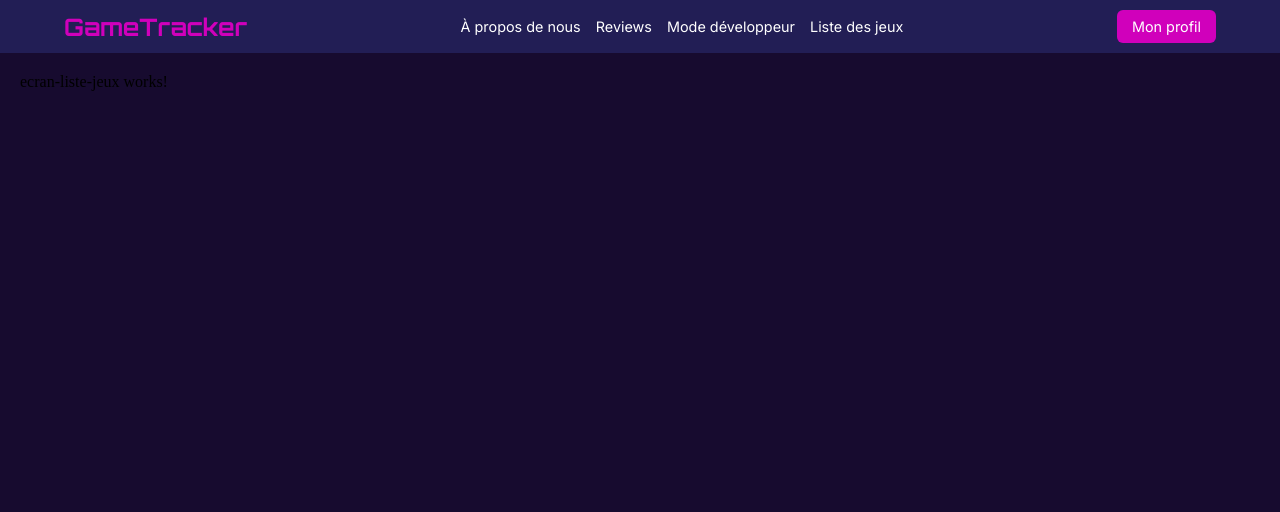
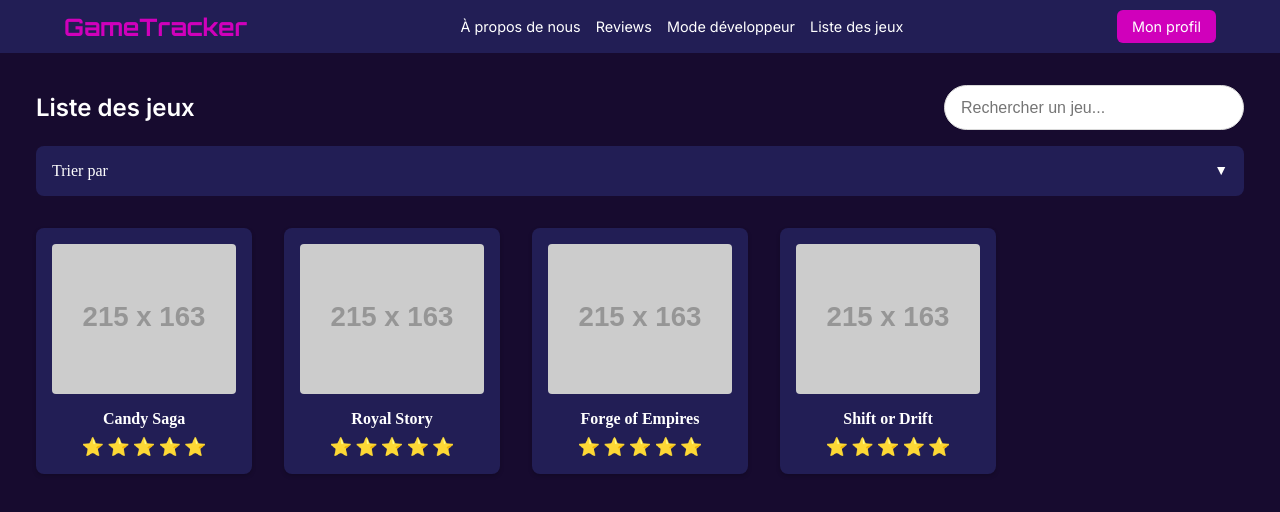
Before and after one commit to yoanlouvois/Front-End-GameTracker, an Angular app: page /ListeJeux in a window 1280 px wide. Shown: the top 512 px of the page. Built offline with nearby package versions, Linux system fonts and the light colour scheme.

Commit message:
Creation des components des pages principales

```diff
--- a/src/app/Components/layout/layout.component.scss
+++ b/src/app/Components/layout/layout.component.scss
@@ -1,13 +1,15 @@
 .container {
-  width: 100%;
-  height: 100vh;
+  width: 100%; /* Occupe toute la largeur de la fenêtre */
+  height: 100vh; /* La hauteur de toute la fenêtre visible */
   background: #170B2F;
-  overflow: hidden;
+  overflow: hidden; /* Évite tout scroll général indésirable */
+  display: flex; /* Utilise un layout flex pour faciliter la gestion verticale */
+  flex-direction: column; /* Aligne les enfants verticalement */
 }
 
 .content {
-  width: 100%;
-  height: calc(100vh - 112px);
-  padding: 20px;
-  overflow: auto;
+  width: 100%; /* Toute la largeur */
+  flex: 1; /* Prend toute la hauteur restante après l'en-tête */
+  padding: 0 20px; /* Retire le padding en haut et en bas */
+  overflow: auto; /* Active un scroll si le contenu dépasse */
 }
--- a/src/app/Ecrans/ecran-liste-jeux/ecran-liste-jeux.component.html
+++ b/src/app/Ecrans/ecran-liste-jeux/ecran-liste-jeux.component.html
@@ -1 +1,51 @@
-<p>ecran-liste-jeux works!</p>
+<div class="games-section">
+  <!-- Barre de recherche et titre principal -->
+  <div class="header">
+    <!-- Titre principal aligné à gauche -->
+    <h1 class="title">Liste des jeux</h1>
+
+    <!-- Barre de recherche -->
+    <div class="search-container">
+      <input
+        type="text"
+        placeholder="Rechercher un jeu..."
+        [(ngModel)]="searchQuery"
+        (input)="filterGames(searchQuery)"
+        class="search-bar"
+      />
+    </div>
+  </div>
+
+  <!-- Accordion pour trier les jeux -->
+  <div class="accordion-container">
+    <div class="accordion-item">
+      <div class="accordion-header" (click)="toggleSortAccordion()">
+        <span>Trier par</span>
+        <span class="accordion-icon">{{ sortAccordionOpen ? '▲' : '▼' }}</span>
+      </div>
+      <div class="accordion-body" *ngIf="sortAccordionOpen">
+        <!-- Options de tri -->
+        <button class="sort-button" (click)="sortGames('title')">Titre (A-Z)</button>
+        <button class="sort-button" (click)="sortGames('rating')">Note (élevée à basse)</button>
+        <button class="sort-button" (click)="sortGames('release')">Date de sortie (récentes)</button>
+      </div>
+    </div>
+  </div>
+
+  <!-- Grille des jeux -->
+  <div class="games-grid">
+    <!-- Placeholder pour les jeux (sera complété dynamiquement avec Angular ou autre framework) -->
+    <div class="game-item" *ngFor="let game of filteredGames">
+      <!-- Image du jeu insérée dynamiquement -->
+      <img [src]="game.thumbnail" [alt]="game.title" class="game-thumbnail" />
+
+      <!-- Titre du jeu -->
+      <p class="game-title">{{ game.title }}</p>
+
+      <!-- Évaluation/notes dynamiques -->
+      <div class="game-rating">
+        <span *ngFor="let star of game.stars" class="star">⭐</span>
+      </div>
+    </div>
+  </div>
+</div>
--- a/src/app/Ecrans/ecran-liste-jeux/ecran-liste-jeux.component.scss
+++ b/src/app/Ecrans/ecran-liste-jeux/ecran-liste-jeux.component.scss
@@ -0,0 +1,134 @@
+// Variables pour des couleurs personnalisées
+$primary-bg-color: #170b2f; // Couleur de fond principale
+$secondary-bg-color: #221e55; // Couleur secondaire (fond des cartes)
+$accent-color: #d000bb; // Couleur d'accent
+$text-color: white; // Couleur du texte
+$border-color: #d9d9d9; // Couleur des bordures
+$placeholder-color: #757575; // Couleur du placeholder
+
+.games-section {
+  width: 100%;
+  min-height: 100vh;
+  background-color: $primary-bg-color;
+  color: $text-color;
+  padding: 2rem 1rem;
+
+  .header {
+    display: flex;
+    flex-wrap: wrap;
+    align-items: center;
+    justify-content: space-between;
+    margin-bottom: 1rem;
+
+    .title {
+      font-family: 'Inter', sans-serif;
+      font-size: 24px;
+      font-weight: 600;
+      margin: 0;
+    }
+
+    .search-container {
+      .search-bar {
+        width: 300px;
+        height: 45px;
+        padding: 12px 16px;
+        border: 1px solid $border-color;
+        border-radius: 9999px;
+        font-size: 16px;
+        outline: none;
+
+        &::placeholder {
+          color: $placeholder-color;
+        }
+      }
+    }
+  }
+
+  .accordion-container {
+    margin-bottom: 2rem;
+
+    .accordion-item {
+      background: $secondary-bg-color;
+      border-radius: 8px;
+      padding: 16px;
+      cursor: pointer;
+
+      .accordion-header {
+        display: flex;
+        justify-content: space-between;
+        align-items: center;
+        color: $text-color;
+        font-size: 16px;
+        font-weight: 500;
+
+        .accordion-icon {
+          font-size: 14px;
+        }
+      }
+
+      .accordion-body {
+        margin-top: 1rem;
+
+        .sort-button {
+          background: transparent;
+          color: $accent-color;
+          border: none;
+          padding: 0.5rem 0;
+          cursor: pointer;
+          text-decoration: underline;
+
+          &:hover {
+            color: lighten($accent-color, 10%);
+          }
+        }
+      }
+    }
+  }
+
+  .games-grid {
+    display: grid;
+    grid-template-columns: repeat(auto-fill, minmax(200px, 1fr));
+    gap: 2rem;
+
+    .game-item {
+      background: $secondary-bg-color;
+      border-radius: 8px;
+      padding: 1rem;
+      text-align: center;
+      position: relative;
+      transition: transform 0.3s, box-shadow 0.3s;
+      box-shadow: 0px 2px 4px rgba(0, 0, 0, 0.2);
+
+      &:hover {
+        transform: translateY(-5px);
+        box-shadow: 0px 4px 8px rgba(0, 0, 0, 0.3);
+      }
+
+      .game-thumbnail {
+        width: 100%;
+        height: 150px;
+        object-fit: cover;
+        border-radius: 4px;
+        margin-bottom: 0.5rem;
+      }
+
+      .game-title {
+        font-size: 16px;
+        font-weight: bold;
+        margin: 0.5rem 0;
+        color: $text-color;
+      }
+
+      .game-rating {
+        display: flex;
+        justify-content: center;
+        gap: 0.2rem;
+
+        .star {
+          color: gold;
+          font-size: 18px;
+        }
+      }
+    }
+  }
+}
--- a/src/app/Ecrans/ecran-liste-jeux/ecran-liste-jeux.component.ts
+++ b/src/app/Ecrans/ecran-liste-jeux/ecran-liste-jeux.component.ts
@@ -1,11 +1,56 @@
-import { Component } from '@angular/core';
+import {Component} from '@angular/core';
+import {NgForOf, NgIf, NgOptimizedImage} from '@angular/common';
+import {FormsModule} from '@angular/forms';
 
 @Component({
   selector: 'app-ecran-liste-jeux',
-  imports: [],
+  imports: [
+    NgForOf,
+    FormsModule,
+    NgIf
+  ],
   templateUrl: './ecran-liste-jeux.component.html',
   styleUrl: './ecran-liste-jeux.component.scss'
 })
-export class EcranListeJeuxComponent {
+export class EcranListeJeuxComponent{
+  searchQuery: string = '';
+  sortAccordionOpen: boolean = false;
 
+  // Données dynamiques des jeux
+  games = [
+    { title: 'Candy Saga', thumbnail: 'https://placehold.co/215x163', stars: [1, 1, 1, 1, 1] },
+    { title: 'Royal Story', thumbnail: 'https://placehold.co/215x163', stars: [1, 1, 1, 0, 0] },
+    { title: 'Forge of Empires', thumbnail: 'https://placehold.co/215x163', stars: [1, 1, 1, 1, 1] },
+    { title: 'Shift or Drift', thumbnail: 'https://placehold.co/215x163', stars: [1, 1, 1, 1, 0] },
+  ];
+
+  // Liste filtrée des jeux (affichée sur la page)
+  filteredGames = [...this.games];
+
+  // Filtrer les jeux via recherche
+  filterGames(query: string): void {
+    this.filteredGames = this.games.filter((game) =>
+      game.title.toLowerCase().includes(query.toLowerCase())
+    );
+  }
+
+  // Gérer l'ouverture/fermeture de l'accordéon
+  toggleSortAccordion(): void {
+    this.sortAccordionOpen = !this.sortAccordionOpen;
+  }
+
+  // Trier les jeux selon le critère
+  sortGames(criteria: string): void {
+    switch (criteria) {
+      case 'title':
+        this.filteredGames.sort((a, b) => a.title.localeCompare(b.title));
+        break;
+      case 'rating':
+        this.filteredGames.sort((a, b) => b.stars.reduce((x, y) => x + y) - a.stars.reduce((x, y) => x + y));
+        break;
+      case 'release':
+        // Exemple : Ajouter une date dans les objets JSON pour les trier
+        break;
+    }
+  }
 }
--- a/src/app/app.component.scss
+++ b/src/app/app.component.scss
@@ -1,5 +1,11 @@
 ::ng-deep * {
-
+  box-sizing: border-box; /* Gère marges et bordures correctement */
   margin: 0;
   padding: 0;
 }
+
+::ng-deep app-layout {
+  max-width: 100%; /* Empêche les débordements de layout */
+  overflow-x: hidden; /* Assure qu'aucun contenu ne dépasse horizontalement */
+  display: block;
+}
```
